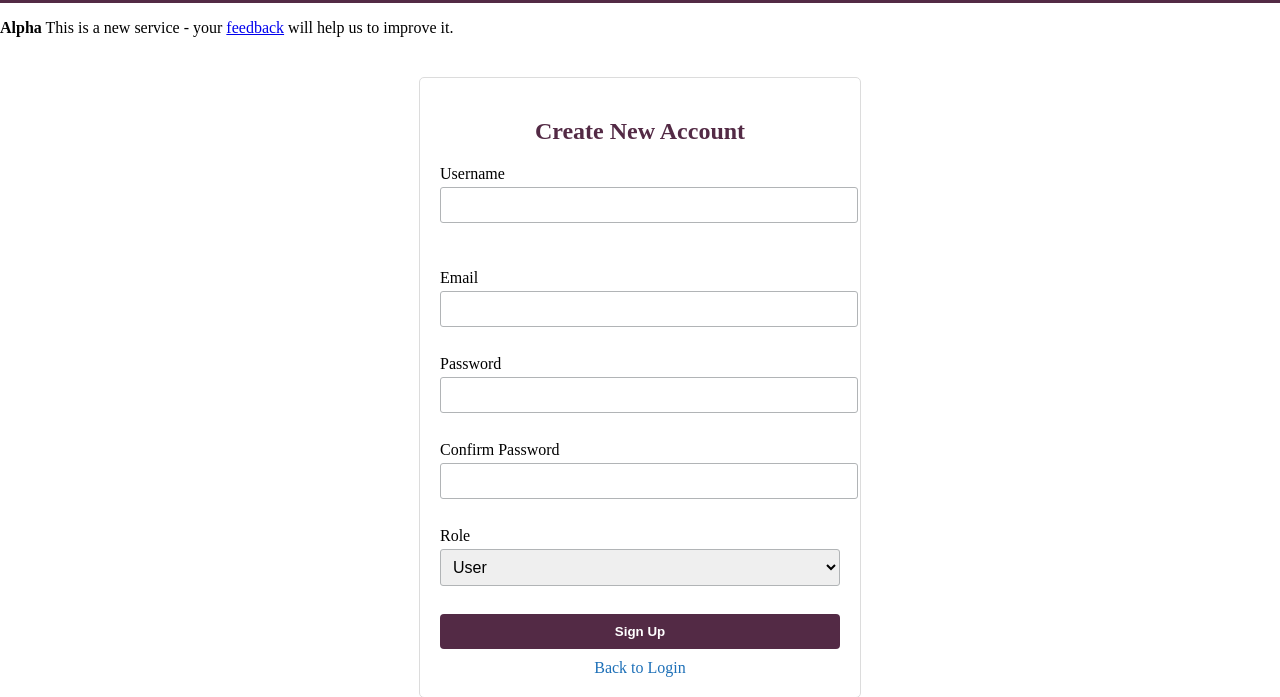
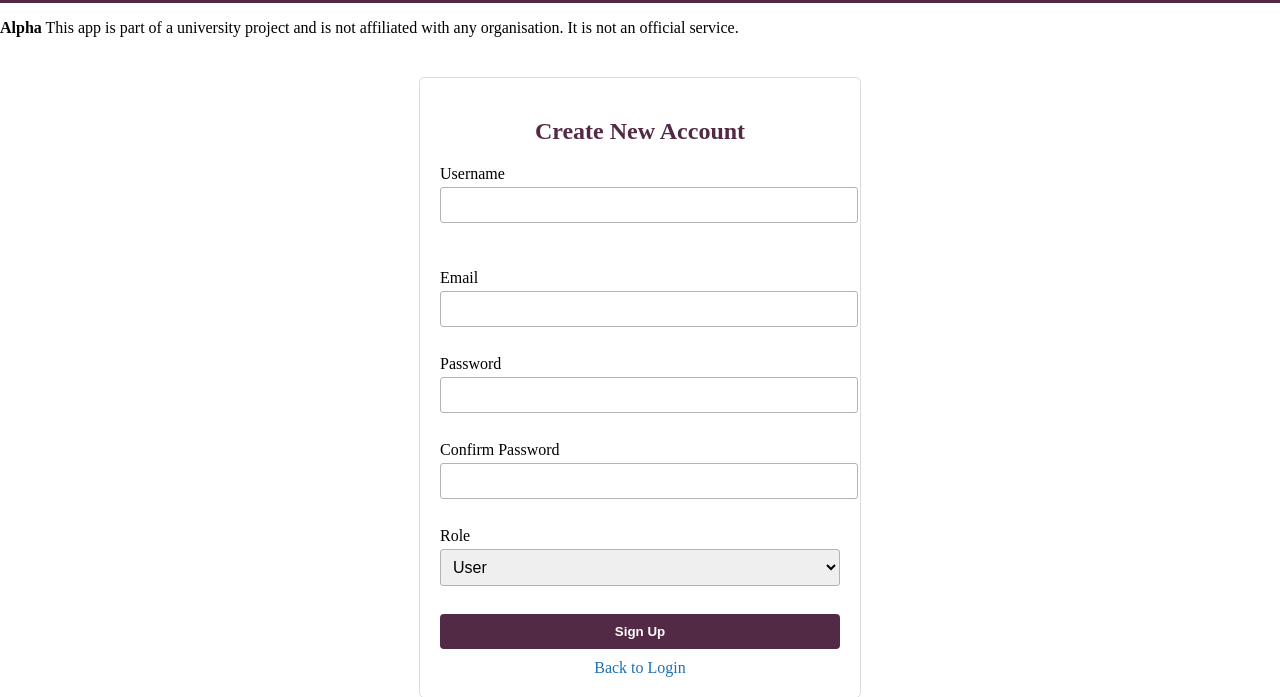
Before and after one commit to joem-bin/Agile-project, a Python web app: template templates/signup.html in a window 1280 px wide. Shown: the part 32-729 px from the top of the page. Run offline with Jinja, Linux system fonts and the light colour scheme; the template is opened without the code that fills it, so the values that code supplies are empty.

Commit message:
update phase banner to remove link and add statement of non affiliation

```diff
--- a/templates/phase_banner.html
+++ b/templates/phase_banner.html
@@ -2,8 +2,7 @@
     <p class="govuk-phase-banner__content">
         <strong class="govuk-tag govuk-phase-banner__content__tag moduk-tag--default">Alpha</strong>
         <span class="govuk-phase-banner__text">
-            This is a new service - your
-            <a class="govuk-link" href="#">feedback</a> will help us to improve it.
+            This app is part of a university project and is not affiliated with any organisation. It is not an official service.
         </span>
     </p>
 </div>
```
